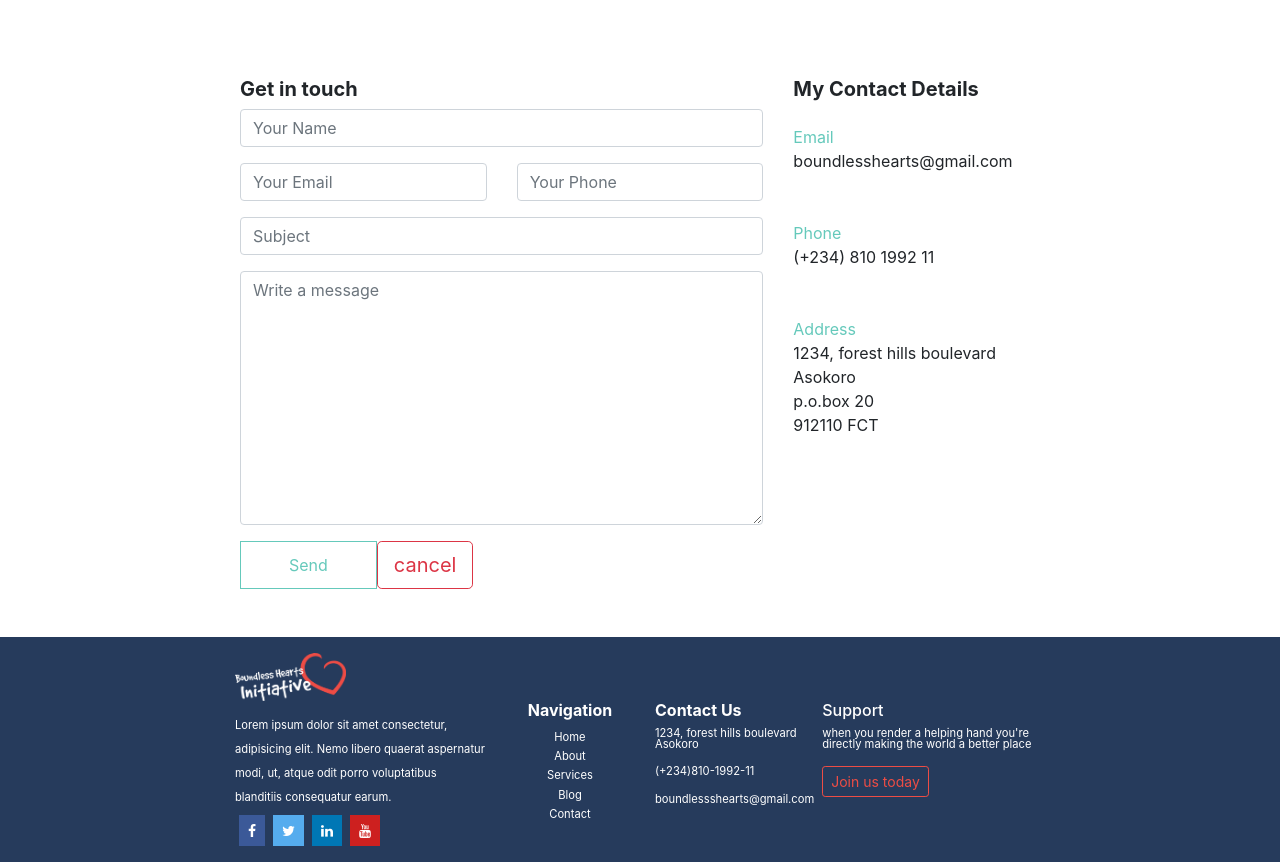
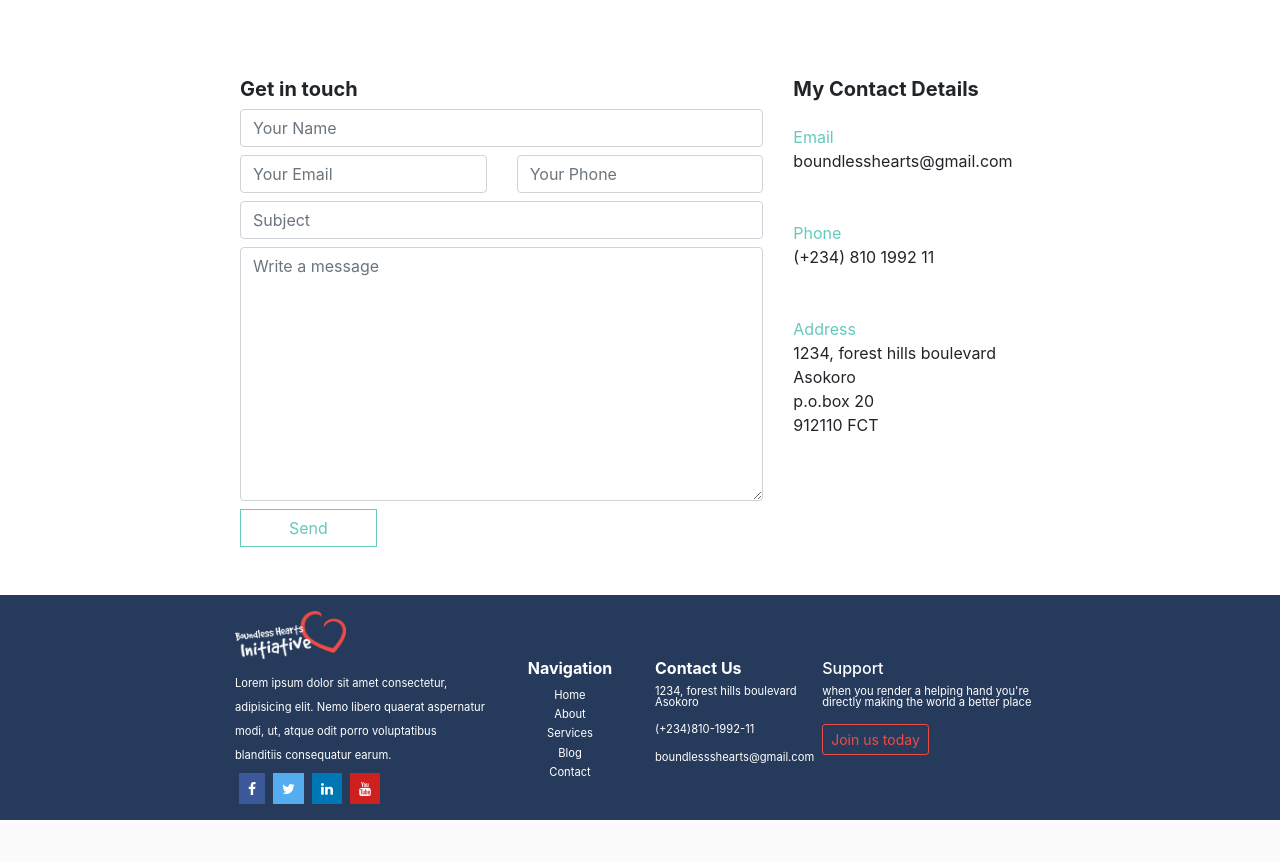
Before and after one commit to Yagazinho/boundless, a PHP site: page /contacts.php in a window 1280 px wide. Shown: the part 613-1475 px from the top of the page. After the commit the page ends 1433 px from the top, so only its background shows below. Run offline with PHP 8.4, Linux system fonts and the light colour scheme.

Commit message:
Merge branch 'work' updated master with functions

```diff
--- a/contacts.php
+++ b/contacts.php
@@ -73,37 +73,34 @@ if(isset($_POST['sendMessage'])){
 					<h5><strong>Get in touch</strong></h5>
 					<form action="" method="post">
 						<div class="row">
-							<div class="col-md-12">
-								<input type="text" name="name" placeholder="Your Name" value="<?php if(isset($_POST['name'])){echo $_POST['name'];} ?>" class="form-control form-group">
+							<div class="col-md-12 mb-2">
+								<input type="text" name="name" placeholder="Your Name" value="<?php if(isset($_POST['name'])){echo $_POST['name'];} ?>" class="form-control">
 								<span class="text-danger"><?php if(isset($userNameError)){echo $userNameError; } ?></span>
 							</div>
 						</div>
 						<div class="row">
-							<div class="col-md-6">
-								<input type="text" name="email" placeholder="Your Email" value="<?php if(isset($_POST['email'])){echo $_POST['email'];} ?>" class="form-control form-group">
+							<div class="col-md-6 mb-2">
+								<input type="text" name="email" placeholder="Your Email" value="<?php if(isset($_POST['email'])){echo $_POST['email'];} ?>" class="form-control">
 								<?php if(isset($emailError)):?><span class="text-danger"><?= $emailError;?></span><?php endif ?>
 							</div>
-							<div class="col-md-6">
-								<input type="number" name="phone" placeholder="Your Phone" value="<?php if(isset($_POST['phone'])){echo $_POST['phone'];} ?>" class="form-control form-group">
+							<div class="col-md-6 mb-2">
+								<input type="number" name="phone" placeholder="Your Phone" value="<?php if(isset($_POST['phone'])){echo $_POST['phone'];} ?>" class="form-control">
 								<?php if(isset($phoneError)):?><span class="text-danger"><?= $phoneError;?></span><?php endif ?>
 							</div>
 						</div>
 						<div class="row">
-							<div class="col-md-12">
-								<input type="text" name="sub" placeholder="Subject" value="<?php if(isset($_POST['sub'])){echo $_POST['sub'];} ?>" class="form-control form-group">
+							<div class="col-md-12 mb-2">
+								<input type="text" name="sub" placeholder="Subject" value="<?php if(isset($_POST['sub'])){echo $_POST['sub'];} ?>" class="form-control">
 								<?php if(isset($subjectError)):?><span class="text-danger"><?= $subjectError;?></span><?php endif ?>
 							</div>
 						</div>
 						<div class="row">
-							<div class="col-md-12">
-								<textarea name="mess" placeholder="Write a message" cols="30" rows="10" class="form-control form-group"><?php if(isset($_POST['mess'])){echo $_POST['mess'];} ?></textarea>
+							<div class="col-md-12 mb-2">
+								<textarea name="mess" placeholder="Write a message" cols="30" rows="10" class="form-control"><?php if(isset($_POST['mess'])){echo $_POST['mess'];} ?></textarea>
 								<?php if(isset($messageError)):?><span class="text-danger"><?= $messageError;?></span><?php endif ?>
 							</div>
 						</div>
-						<div class="d-flex">
-							<button type="submit" name="sendMessage" class="btn px-5 btn-md btn-turqin">Send</button>
-							<button type="reset" class="btn-lg btn-outline-danger btn">cancel</button>
-						</div>
+						<button type="submit" name="sendMessage" class="btn px-5 btn-md btn-turqin">Send</button>
 					</form>
 				</div>
 				<div class="col-md-4">
```
